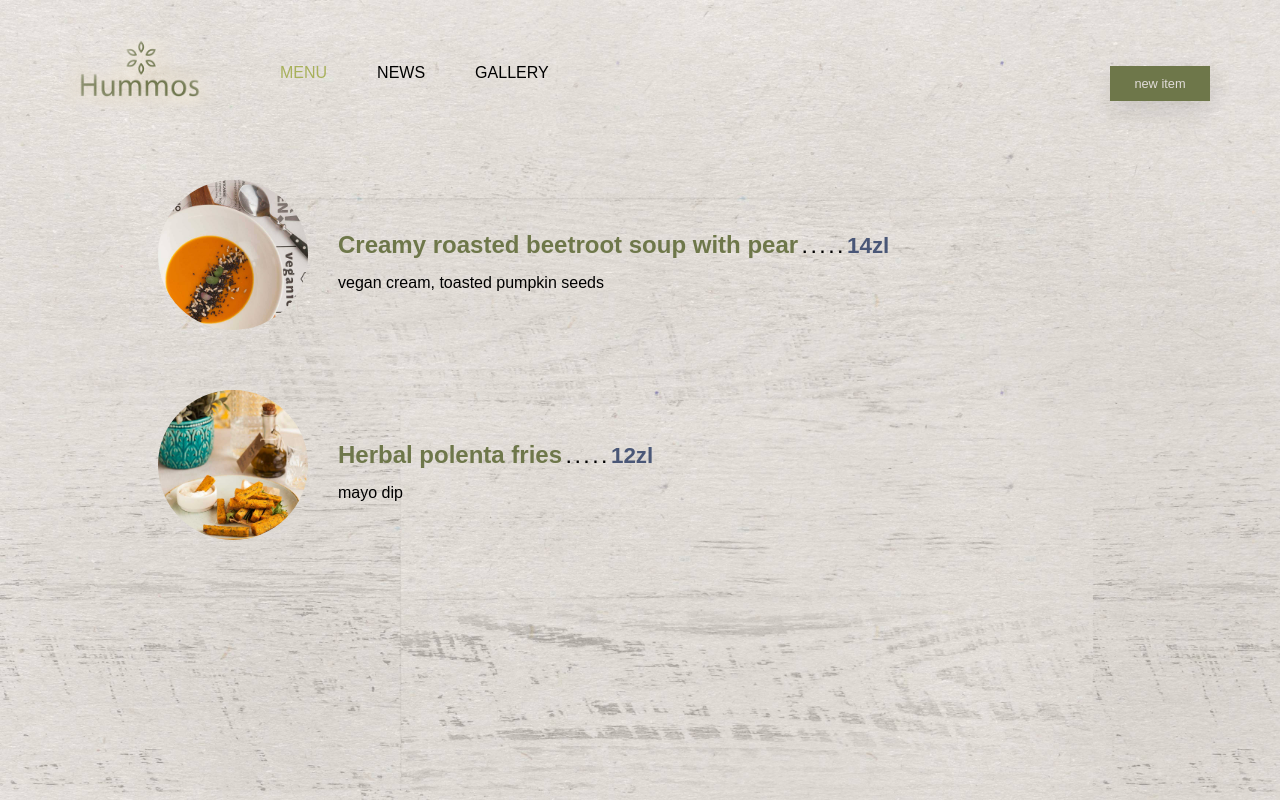
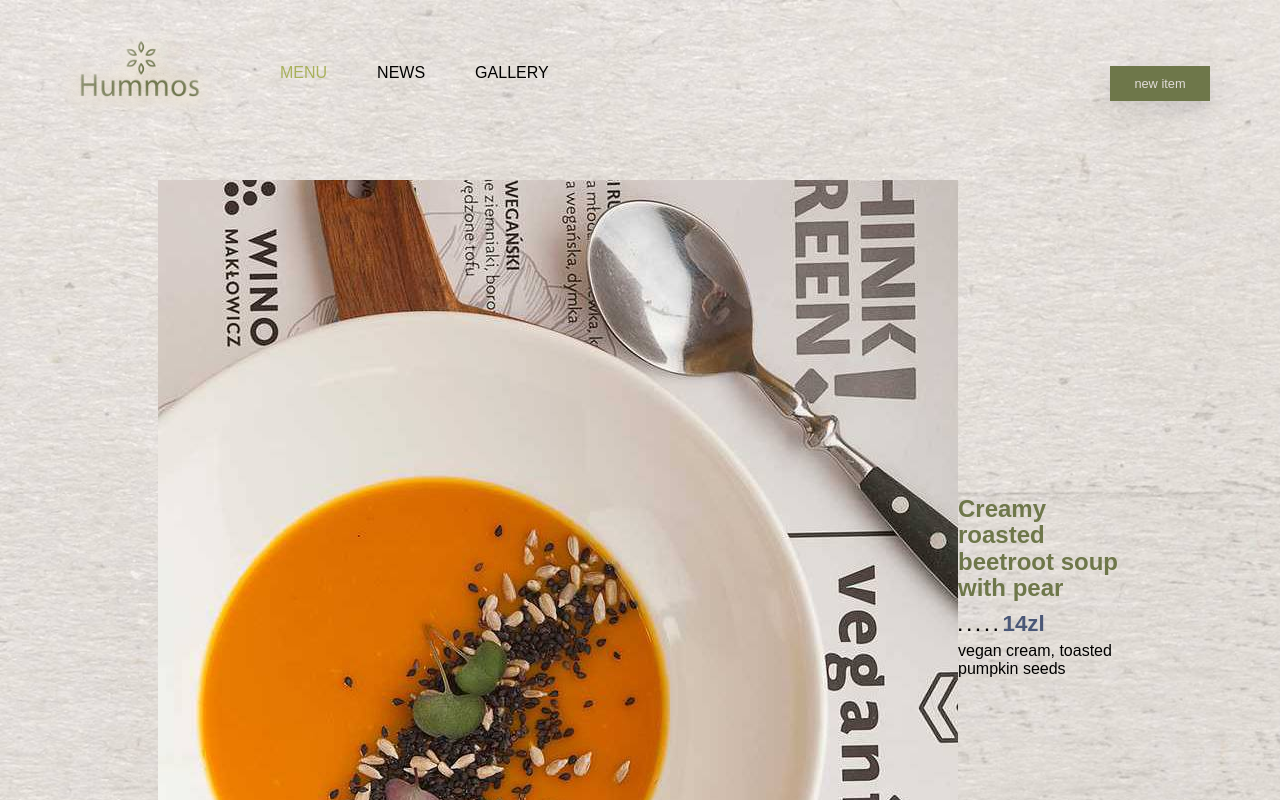
Before and after one commit to halahasz/React-Restaurant-App, a React (Create React App) app: page / in a window 1280 px wide. Shown: the top 800 px of the page. Built offline with nearby package versions, Linux system fonts and the light colour scheme; a web font is replaced by a local one.

Commit message:
change styles depending on route

```diff
--- a/src/components/Form/Form.js
+++ b/src/components/Form/Form.js
@@ -83,7 +83,7 @@
                 <Input
                   value={this.state.image}
                   onChange={this.handleInputChange}
-                  pattern="(http(s?):)([/|.|\w|\s|-])*\.(?:jpg|gif|png)"
+                  pattern="(http(s?):)([/|.|\w|\s|-])*\.(?:jp(e?)g|gif|png)"
                   type="url"
                   name="image"
                   label="Image"
--- a/src/components/List/List.js
+++ b/src/components/List/List.js
@@ -1,17 +1,31 @@
 import React from "react";
 import ListItem from "./ListItem ";
 import styles from "./List.module.scss";
+import AppContex from "../../context";
 
-const List = ({items, ...props}) => (
+const List = ({ items, ...props }) => (
   <>
     {items.length ? (
       <ul className={styles.wrapper}>
-        {items.map(item => (
-          <ListItem key={item.title} {...item} {...props}/>
-        ))}
+        {items.map(item => {
+          return (
+            <AppContex.Consumer>
+              {context => (
+                <ListItem
+                  key={item.title}
+                  activeClass={context.activeType}
+                  {...item}
+                  {...props}
+                />
+              )}
+            </AppContex.Consumer>
+          );
+        })}
       </ul>
     ) : (
-      <h2 {...props} className={styles.noItems}>There is nothing here yet, please add some items! &hearts;</h2>
+      <h2 {...props} className={styles.noItems}>
+        There is nothing here yet, please add some items! &hearts;
+      </h2>
     )}
   </>
 );
--- a/src/components/List/ListItem .js
+++ b/src/components/List/ListItem .js
@@ -1,25 +1,25 @@
 import React from "react";
-import styles from "./ListItem.module.scss";
+import "./ListItem.scss";
 import PropTypes from "prop-types";
 import Title from '../Title/Title'
 
-const ListItem = ({ image, title, price, ingredients, ...props }) => {
+const ListItem = ({ image, title, price, ingredients, activeClass, ...props }) => {
   const ImageTag = image ? "img" : "div";
 
   return (
-    <li className={styles.wrapper} {...props}>
+    <li className="listWrapper" {...props}>
       <ImageTag
-        className={image ? styles.image : styles.imageNone}
+        className={image ? "listImg__"+activeClass : "imageNone"}
         src={image}
         alt={title}
       />
       <div>
         <Title>{title}</Title>
-        {price && <span className={styles.menuItem__price}>
-          <span className={styles.menuItem__dots}> . . . . . </span>
+        {price && <span className="menuItem__price">
+          <span className="menuItem__dots"> . . . . . </span>
           {price}
         </span>}
-        <p className={styles.menuItem__ingredients}>{ingredients}</p>
+        <p className="menuItem__ingredients">{ingredients}</p>
       </div>
     </li>
   );
--- a/src/components/List/ListItem.module.scss
+++ b/src/components/List/ListItem.scss
@@ -9,7 +9,7 @@
   }
 }
 
-.wrapper {
+.listWrapper {
   list-style: none;
   margin: 0;
   display: flex;
@@ -18,7 +18,7 @@
   position: relative;
   animation: appear 0.5s ease;
 }
-.image {
+.listImg__menu {
   flex-shrink: 0;
   object-fit: cover;
   margin-right: 30px;
@@ -26,8 +26,15 @@
   height: 150px;
   border-radius: 50%;
 }
+.listImg__news {
+  flex-shrink: 0;
+  object-fit: cover;
+  margin-right: 30px;
+  width: 150px;
+  height: 150px;
+}
 .imageNone {
-  @extend .image;
+  @extend .listImg__menu;
   background: url("https://images.unsplash.com/photo-1518719161176-290f990bf5b7?ixlib=rb-1.2.1&ixid=eyJhcHBfaWQiOjEyMDd9&auto=format&fit=crop&w=1867&q=80")
     no-repeat;
   background-size: cover;
```
